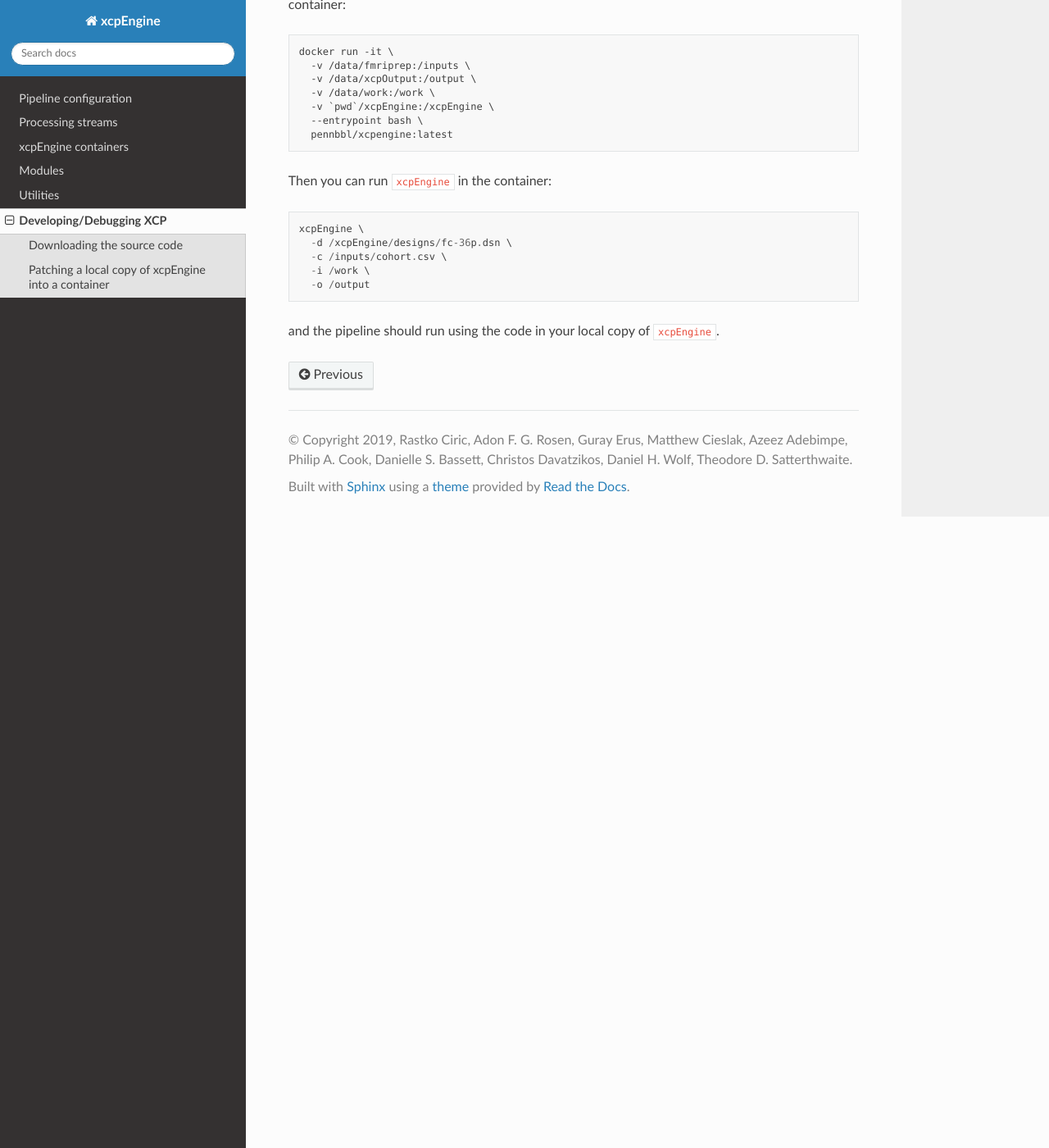
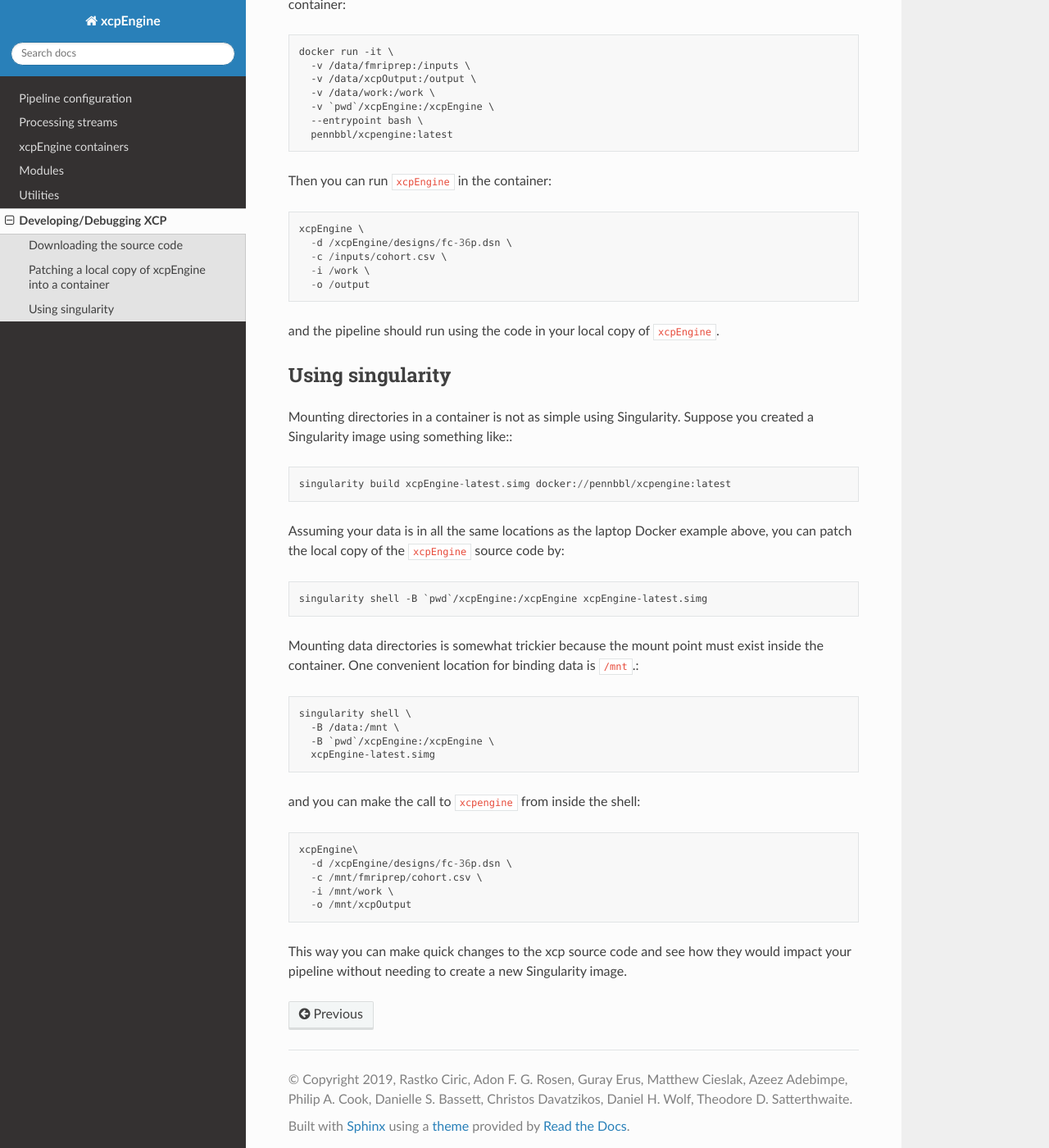
Before and after one commit to PennLINC/xcpEngine, a Sphinx documentation site: the page built from docs/development.rst, in a window 1280 px wide and 1400 px high, scrolled down 875 px. Shown: the whole window at 82% size. Built offline with Sphinx 7.4.7 and the Read the Docs theme 2.0.0, drawn with Linux system fonts in a browser that asks for light colours; pages that are not in the unit, such as notebooks, are missing from menus.

```diff
--- a/docs/development.rst
+++ b/docs/development.rst
@@ -54,3 +54,36 @@ Then you can run ``xcpEngine`` in the container::
     -o /output
 
 and the pipeline should run using the code in your local copy of ``xcpEngine``.
+
+
+Using singularity
+--------------------
+
+Mounting directories in a container is not as simple using Singularity. Suppose you
+created a Singularity image using something like:::
+
+  singularity build xcpEngine-latest.simg docker://pennbbl/xcpengine:latest
+
+Assuming your data is in all the same locations as the laptop Docker example above,
+you can patch the local copy of the ``xcpEngine`` source code by::
+
+  singularity shell -B `pwd`/xcpEngine:/xcpEngine xcpEngine-latest.simg
+
+Mounting data directories is somewhat trickier because the mount point must
+exist inside the container. One convenient location for binding data is ``/mnt``.::
+
+  singularity shell \
+    -B /data:/mnt \
+    -B `pwd`/xcpEngine:/xcpEngine \
+    xcpEngine-latest.simg
+
+and you can make the call to ``xcpengine`` from inside the shell::
+
+  xcpEngine\
+    -d /xcpEngine/designs/fc-36p.dsn \
+    -c /mnt/fmriprep/cohort.csv \
+    -i /mnt/work \
+    -o /mnt/xcpOutput
+
+This way you can make quick changes to the xcp source code and see how they would
+impact your pipeline without needing to create a new Singularity image.
```
Also changed, not shown: 1 other file.
